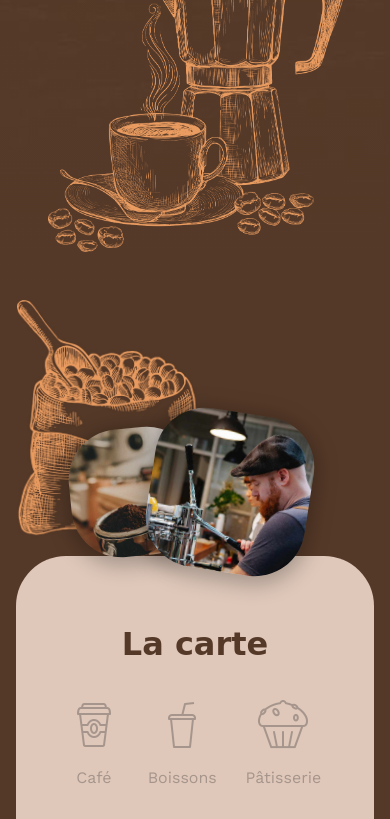
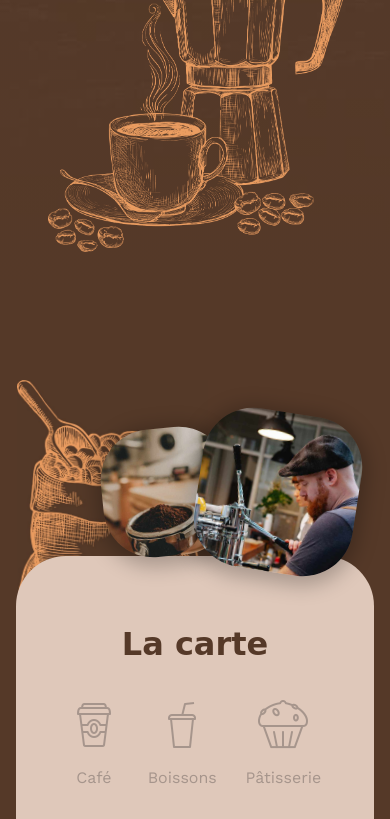
Before and after one commit to trmouv/sunshine-coffee, a plain HTML site: page index.html in a window 390 px wide. Shown: the part 2785-3604 px from the top of the page. Drawn offline with nearby package versions, Linux system fonts and the light colour scheme; a web font is replaced by a local one.

Commit message:
Update style.css

```diff
--- a/style.css
+++ b/style.css
@@ -542,21 +542,21 @@ footer a:hover{
         height: 10rem;
         width: 10rem;
         position: absolute;
-        right: 5rem;
+        right: 2rem;
         top: 7rem;
     }
     #img-6{
         height: 8rem;
         width: 8rem;
         position: absolute;
-        right: 12rem;
+        right: 10rem;
         top: 8rem;
     }
     #img-7{
         height: 15rem;
         width: 15rem;
         position: absolute;
-        top: 0rem;
+        top: 5rem;
         left: -2rem;
     }
     .xs-padding{
```
